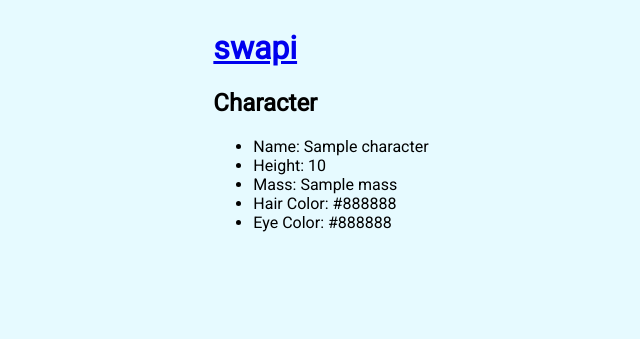
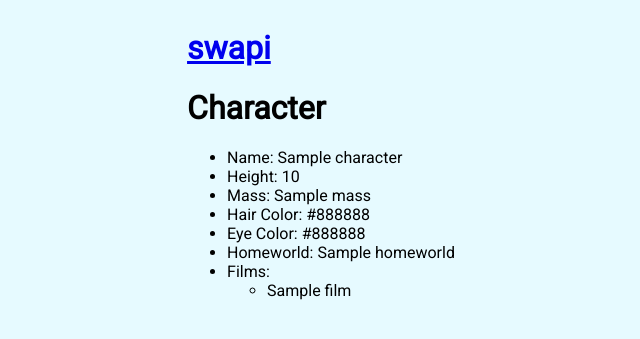
Before and after one commit to mikeygough/swapi, a Flask app: template templates/character_results.html in a window 1280 px wide. Shown: the top 339 px of the page, without its empty margins (319-959 px from the left). Run offline with Flask 3, Linux system fonts and the light colour scheme; the template is opened without the code that fills it: most values are stand-ins (such as "Sample title", 1, 10 or a date in 2020).

Commit message:
add films

```diff
--- a/app.py
+++ b/app.py
@@ -5,23 +5,29 @@
 app = Flask(__name__)
 API_URL = "https://swapi.py4e.com/api/"
 
+
+# --- FUNCTIONS
 def format_character_results(func):
     def wrapper(character_id):
         try:
             result_json = func(character_id)
             formatted_results = {
-                "name": result_json['name'],
-                "height": result_json['height'],
-                "mass": result_json['mass'],
-                "hair_color": result_json['hair_color'],
-                "eye_color": result_json['eye_color']
+                "name": result_json["name"],
+                "height": result_json["height"],
+                "mass": result_json["mass"],
+                "hair_color": result_json["hair_color"],
+                "eye_color": result_json["eye_color"],
+                "homeworld": result_json["homeworld"],
+                "films": result_json["films"],
             }
             return formatted_results
         except KeyError:
             # API response doesn't match the expected structure
             error_message = f"Error: Character with ID {character_id} not found or API response structure is unexpected."
             return {"error": error_message}
+
     return wrapper
+
 
 @format_character_results
 def get_character(character_id: str):
@@ -30,23 +36,36 @@
     result_json = requests.get(API_URL).json()
     return result_json
 
+
+def get_homeworld(homeworld: str):
+    """Returns homeworld data from the Star Wars API."""
+    API_URL = homeworld
+    result_json = requests.get(API_URL).json()
+    return result_json
+
+def get_film_name(film: str):
+    """Returns film name from the Star Wars API."""
+    API_URL = film
+    result_json = requests.get(API_URL).json()
+    return result_json['title']
+
 @app.route("/")
 def home():
-    """ Displays homepage """
+    """Displays homepage"""
     context = {}
 
     return render_template("home.html", **context)
 
+
+# --- ROUTES
 @app.route("/character-results")
 def results():
     """Displays results for the character."""
 
     # get character ID
     character_id = str(request.args.get("character-id"))
-
     # get character data
     character = get_character(character_id)
-
     # check for errors in api response
     if "error" in character:
         context = {
@@ -54,9 +73,19 @@
         }
         return render_template("error_page.html", **context)
 
-    else:
-        context = {
-            "character": character,
-        }
+    # get character homeworld
+    homeworld = get_homeworld(character["homeworld"])
 
-        return render_template("character_results.html", **context)
+    # get films
+    films = list()
+    for film in character['films']:
+        films.append(get_film_name(film))
+
+    # populate context
+    context = {
+        "character": character,
+        "homeworld": homeworld["name"],
+        "films": films,
+    }
+
+    return render_template("character_results.html", **context)
--- a/templates/character_results.html
+++ b/templates/character_results.html
@@ -1,15 +1,20 @@
 {% extends 'base.html' %} {% block content %}
 
-<section>
-  <h1>Character</h1>
+<h1>Character</h1>
 
+<ul>
+  <li>Name: {{ character['name'] }}</li>
+  <li>Height: {{ character['height'] }}</li>
+  <li>Mass: {{ character['mass'] }}</li>
+  <li>Hair Color: {{ character['hair_color'] }}</li>
+  <li>Eye Color: {{ character['eye_color'] }}</li>
+  <li>Homeworld: {{ homeworld }}</li>
+  <li>Films: </li>
   <ul>
-    <li>Name: {{ character['name'] }}</li>
-    <li>Height: {{ character['height'] }}</li>
-    <li>Mass: {{ character['mass'] }} </li>
-    <li>Hair Color: {{ character['hair_color'] }}</li>
-    <li>Eye Color: {{ character['eye_color'] }}</li>
+    {% for film in films %}
+      <li>{{ film }}</li>
+    {% endfor %}
   </ul>
+</ul>
 
-</section>
 {% endblock %}
```
